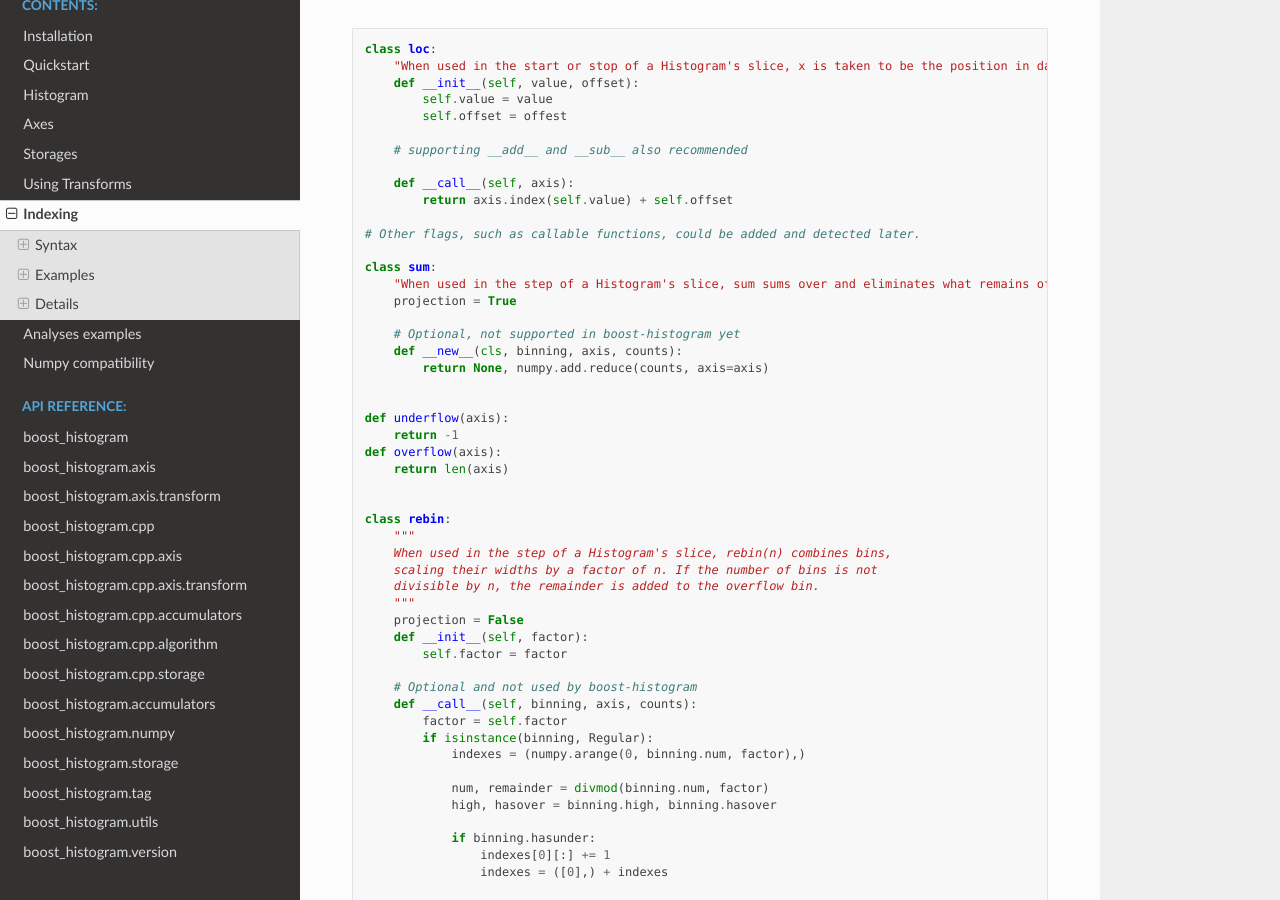
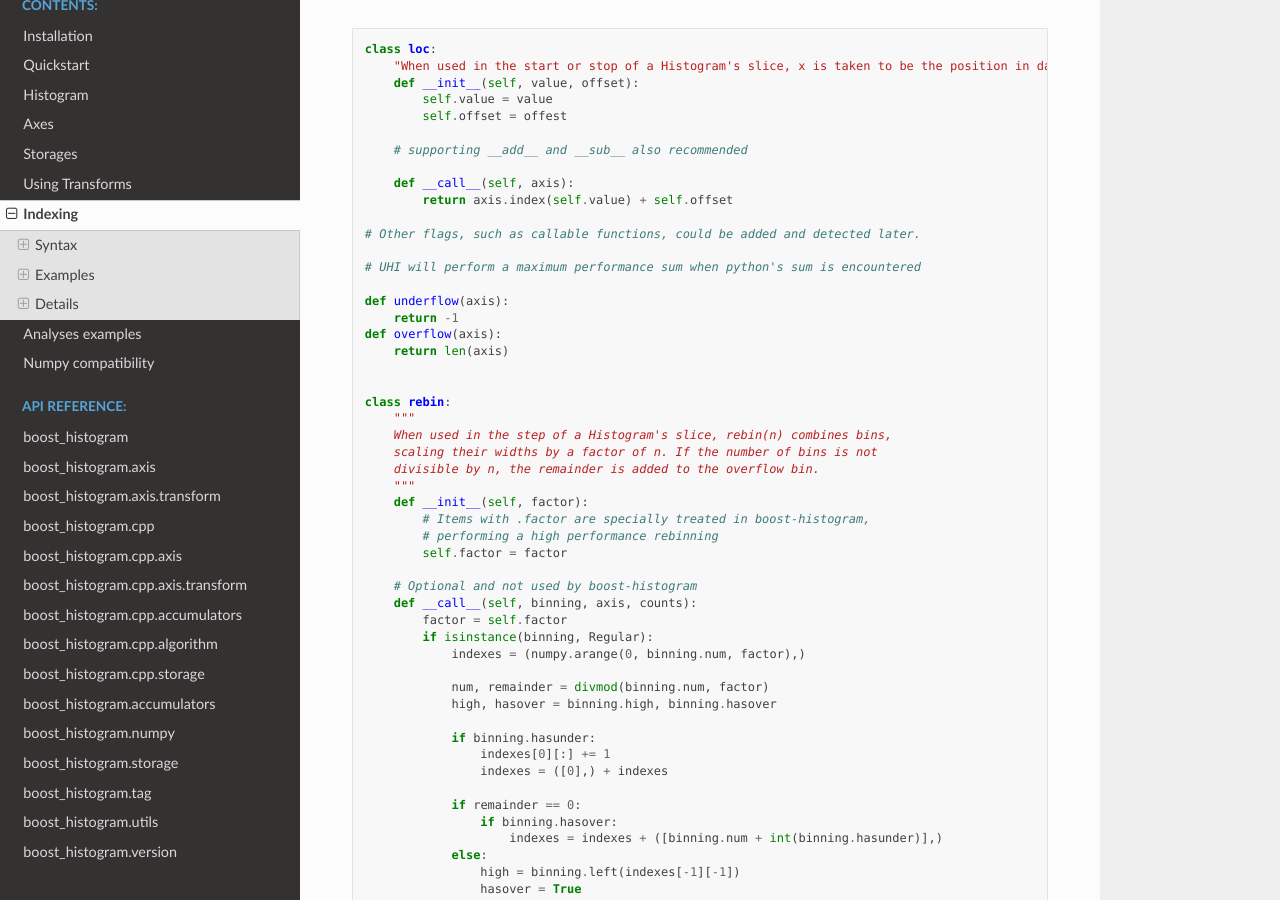
Before and after one commit to scikit-hep/boost-histogram, a Sphinx documentation site: the page built from docs/usage/indexing.rst, in a window 1280 px wide and 900 px high, scrolled down 4310 px. Built offline with Sphinx 7.4.7 and the Read the Docs theme 2.0.0, drawn with Linux system fonts in a browser that asks for light colours; pages that are not in the unit, such as notebooks, are missing from menus.

Commit message:
Use sum for bh.sum

```diff
--- a/docs/usage/indexing.rst
+++ b/docs/usage/indexing.rst
@@ -260,14 +260,7 @@
 
    # Other flags, such as callable functions, could be added and detected later.
 
-   class sum:
-       "When used in the step of a Histogram's slice, sum sums over and eliminates what remains of the axis after slicing."
-       projection = True
-
-       # Optional, not supported in boost-histogram yet
-       def __new__(cls, binning, axis, counts):
-           return None, numpy.add.reduce(counts, axis=axis)
-
+   # UHI will perform a maximum performance sum when python's sum is encountered
 
    def underflow(axis):
        return -1
@@ -281,8 +274,9 @@
        scaling their widths by a factor of n. If the number of bins is not
        divisible by n, the remainder is added to the overflow bin.
        """
-       projection = False
        def __init__(self, factor):
+           # Items with .factor are specially treated in boost-histogram,
+           # performing a high performance rebinning
            self.factor = factor
 
        # Optional and not used by boost-histogram
```
Also changed, not shown: 3 other files.
